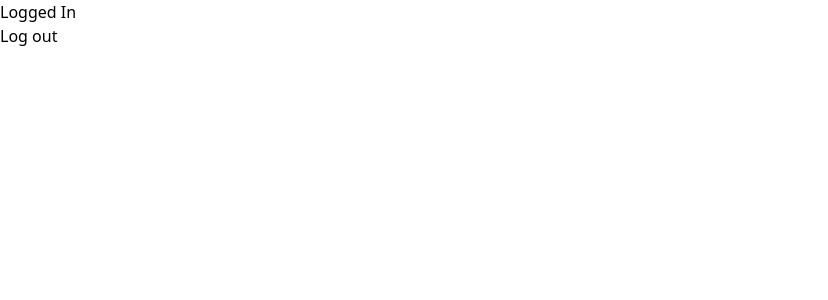
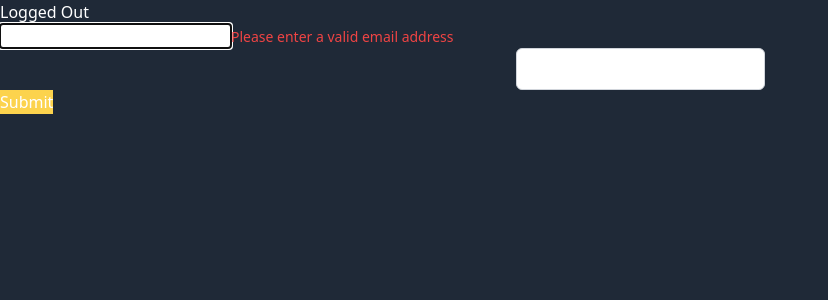
Before and after one commit to shl622/SE-frontend, a React (Create React App) app: page / in a window 1280 px wide. Both pictures are taken after typing "name@example.com", "Sample123" into the empty fields and a click on the button "Submit". Shown: the top 300 px of the page, without its empty margins (0-828 px from the left). Built offline with nearby package versions, Linux system fonts and the light colour scheme.

Commit message:
feat:error handling via react hook form for login

```diff
--- a/src/index.tsx
+++ b/src/index.tsx
@@ -12,12 +12,11 @@ const root = ReactDOM.createRoot(
 root.render(
   <React.StrictMode>
     <ApolloProvider client={client}>
-      <App />
+      <div className='min-h-screen bg-gray-800 text-white'>
+        <App />
+      </div>
     </ApolloProvider>
   </React.StrictMode>
 );
 
-// If you want to start measuring performance in your app, pass a function
-// to log results (for example: reportWebVitals(console.log))
-// or send to an analytics endpoint. Learn more: https://bit.ly/CRA-vitals
 reportWebVitals();
--- a/src/routers/logged-out-router.tsx
+++ b/src/routers/logged-out-router.tsx
@@ -2,36 +2,48 @@ import React from "react";
 import { isLoggedInVar } from "../apollo";
 import { useForm } from "react-hook-form";
 
+interface IForm {
+    email: string
+    password: string
+}
 
 export const LoggedOutRouter = () => {
-    const onClick = () => {
+    const { register, watch, handleSubmit, formState: { errors } } = useForm<IForm>()
+    const onSubmit = () => {
+        console.log(watch("email"))
         isLoggedInVar(true)
     }
-    const { register } = useForm()
+    const onInvalid = () => {
+        console.log("invalid")
+    }
     return (
         <div>
             <h1>Logged Out</h1>
-            <form>
+            <form onSubmit={handleSubmit(onSubmit, onInvalid)}>
                 <div>
                     <input
                         {...register("email", {
                             required: "This is required",
                             pattern: /^[A-Za-z0-9._%+-]+@gmail.com$/,
                         })}
-                        type="email"
+                        name="email"
                         placeholder="email" />
+                        {errors.email?.message && <span className="text-red-500 text-sm">{errors.email?.message}</span>}
+                        {errors.email?.type === "pattern" && <span className="text-red-500 text-sm">Please enter a valid email address</span>}
                 </div>
                 <div>
                     <input
-                    {...register("password",{
-                        required: "Password is required"
-                    })}
-                    type="password"
-                    required
-                    placeholder="password" />
+                        {...register("password", {
+                            required: "Password is required"
+                        })}
+                        type="password"
+                        required
+                        placeholder="password"
+                        className="border border-gray-300 rounded-md p-2 1-64 mx-auto block"
+                    />
                 </div>
                 <div>
-                    <button className="bg-yellow-300 text-white" onClick={onClick}>Submit</button>
+                    <button className="bg-yellow-300 text-white" type="submit">Submit</button>
                 </div>
             </form>
         </div>
```
